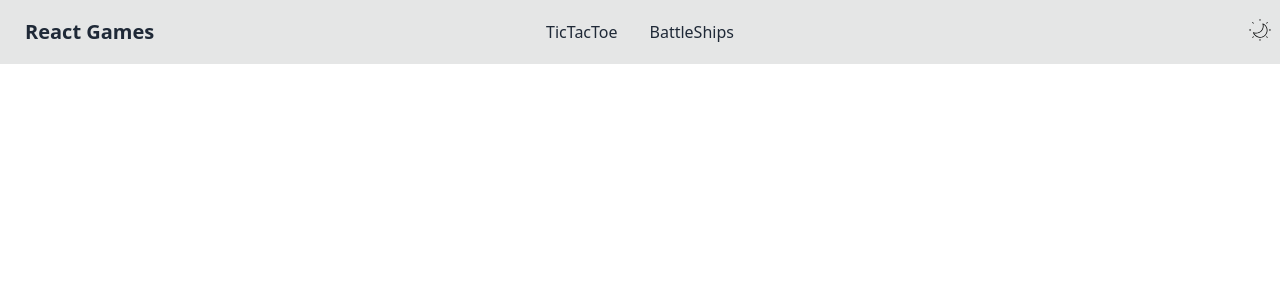
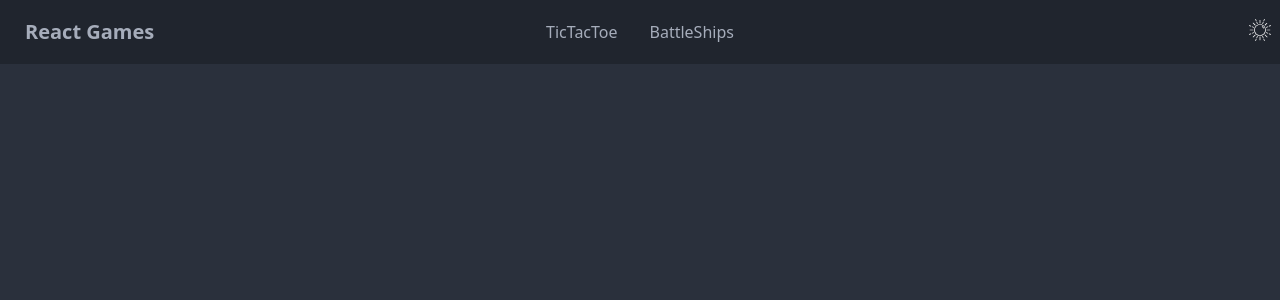
Before and after one commit to ileuca/react-games, a React (Create React App) app: page / in a window 1280 px wide. Shown: the top 300 px of the page. Built offline with nearby package versions, Linux system fonts and the light colour scheme.

Commit message:
added routing

```diff
--- a/package.json
+++ b/package.json
@@ -13,6 +13,7 @@
     "daisyui": "^2.41.0",
     "react": "^18.2.0",
     "react-dom": "^18.2.0",
+    "react-router-dom": "^6.4.3",
     "react-scripts": "5.0.1",
     "typescript": "^4.4.2",
     "web-vitals": "^2.1.0"
--- a/src/App.tsx
+++ b/src/App.tsx
@@ -1,10 +1,10 @@
-import { useContext, useState } from "react";
+import { useState } from "react";
 import "./App.css";
 import { ThemeContext } from "./contexts/theme-context";
 import ReactGames from "./react-games";
 
 function App() {
-  const [theme, setTheme] = useState<"light" | "dark">("light");
+  const [theme, setTheme] = useState<"light" | "dark">("dark");
   return (
     <ThemeContext.Provider value={{ theme, setTheme }}>
       <div data-theme={theme} className={"full-size"}>
--- a/src/components/layout/layout.tsx
+++ b/src/components/layout/layout.tsx
@@ -2,6 +2,8 @@ import { FC, ReactNode, useContext } from "react";
 import { ReactComponent as SunIcon } from "../icons/svg/sun-icon.svg";
 import { ReactComponent as MoonIcon } from "../icons/svg/moon-icon.svg";
 import { ThemeContext } from "../../contexts/theme-context";
+import { BrowserRouter, Link } from "react-router-dom";
+
 type LayoutProps = {
   children: ReactNode;
 };
@@ -21,15 +23,17 @@ const Layout: FC<LayoutProps> = ({ children }) => {
     <div>
       <div className="navbar bg-base-300" style={{ marginBottom: "10px" }}>
         <div className="navbar-start">
-          <a className="btn btn-ghost normal-case text-xl">React Games</a>
+          <Link to={"/"} className="btn btn-ghost normal-case text-xl">
+            React Games
+          </Link>
         </div>
         <div className="navbar-center hidden lg:flex">
           <ul className="menu menu-horizontal p-0">
             <li>
-              <a>TicTacToe</a>
+              <Link to={"/tic-tac-toe"}>TicTacToe</Link>
             </li>
             <li>
-              <a>BattleShips</a>
+              <Link to={"/battle-ships"}>BattleShips</Link>
             </li>
           </ul>
         </div>
--- a/src/index.tsx
+++ b/src/index.tsx
@@ -2,12 +2,15 @@ import React from "react";
 import ReactDOM from "react-dom/client";
 import "./index.css";
 import App from "./App";
+import { BrowserRouter } from "react-router-dom";
 
 const root = ReactDOM.createRoot(
   document.getElementById("root") as HTMLElement
 );
 root.render(
   <React.StrictMode>
-    <App />
+    <BrowserRouter>
+      <App />
+    </BrowserRouter>
   </React.StrictMode>
 );
--- a/src/react-games.tsx
+++ b/src/react-games.tsx
@@ -1,11 +1,18 @@
 import { useContext } from "react";
+import { Route, BrowserRouter, Routes } from "react-router-dom";
 import Layout from "./components/layout/layout";
 import { ThemeContext } from "./contexts/theme-context";
+import BattleShips from "./pages/battle-ships";
+import TicTacToe from "./pages/tic-tac-toe";
 
 const ReactGames = () => {
   return (
     <Layout>
-      <></>
+      <Routes>
+        <Route path="/battle-ships" element={<BattleShips />} />
+        <Route path="/tic-tac-toe" element={<TicTacToe />} />
+        <Route path="/" element={<></>} />
+      </Routes>
     </Layout>
   );
 };
```
Also changed, not shown: 1 other file (tests, documents, lock files or other folders).
